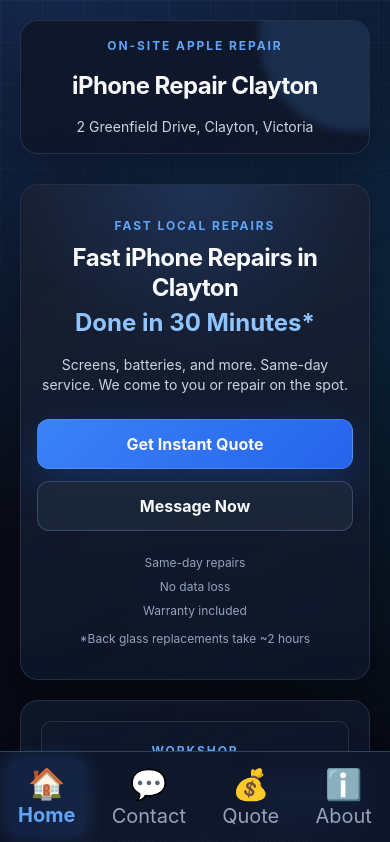
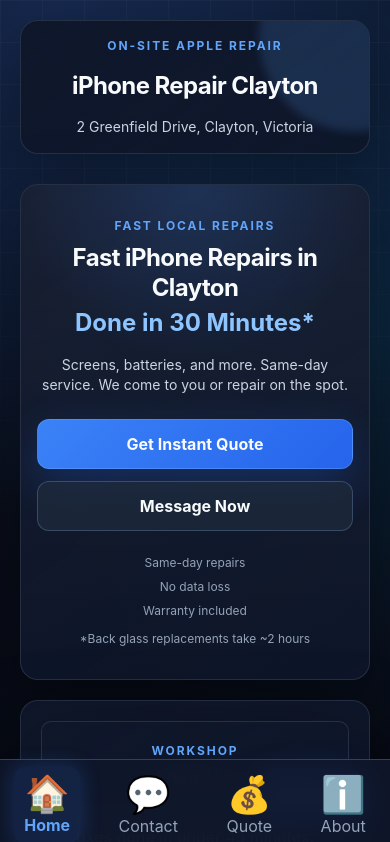
Before and after one commit to SemogEnaz/repair_website, a Vue app: page / in a window 390 px wide. Shown: the top 842 px of the page. Built offline with nearby package versions, Linux system fonts and the light colour scheme.

Commit message:
Small changes to the mobile navigation style

```diff
--- a/src/App.vue
+++ b/src/App.vue
@@ -33,16 +33,16 @@
       <!-- Mobile bottom nav -->
       <div class="sm:hidden fixed bottom-0 left-0 w-full bg-slate-900/95 backdrop-blur-md border-t border-slate-700 z-50">
 
-        <div class="flex justify-around items-center py-2">
+        <div class="flex justify-around items-center pt-2">
 
-          <RouterLink to="/" class="nav-item text-3xl" active-class="nav-active">
-            🏠<span class="text-xl">Home</span></RouterLink>
-          <RouterLink to="/contact" class="nav-item text-3xl" active-class="nav-active">
-            💬<span class="text-xl">Contact</span></RouterLink>
-          <RouterLink to="/calculator" class="nav-item text-3xl" active-class="nav-active">
-            💰<span class="text-xl">Quote</span></RouterLink>
-          <RouterLink to="/about" class="nav-item text-3xl" active-class="nav-active">
-            ℹ️<span class="text-xl">About</span></RouterLink>
+          <RouterLink to="/" class="nav-item text-4xl" active-class="nav-active">
+            🏠<span class="text-base">Home</span></RouterLink>
+          <RouterLink to="/contact" class="nav-item text-4xl" active-class="nav-active">
+            💬<span class="text-base">Contact</span></RouterLink>
+          <RouterLink to="/calculator" class="nav-item text-4xl" active-class="nav-active">
+            💰<span class="text-base">Quote</span></RouterLink>
+          <RouterLink to="/about" class="nav-item text-4xl" active-class="nav-active">
+            ℹ️<span class="text-base">About</span></RouterLink>
 
         </div>
       </div>
```
